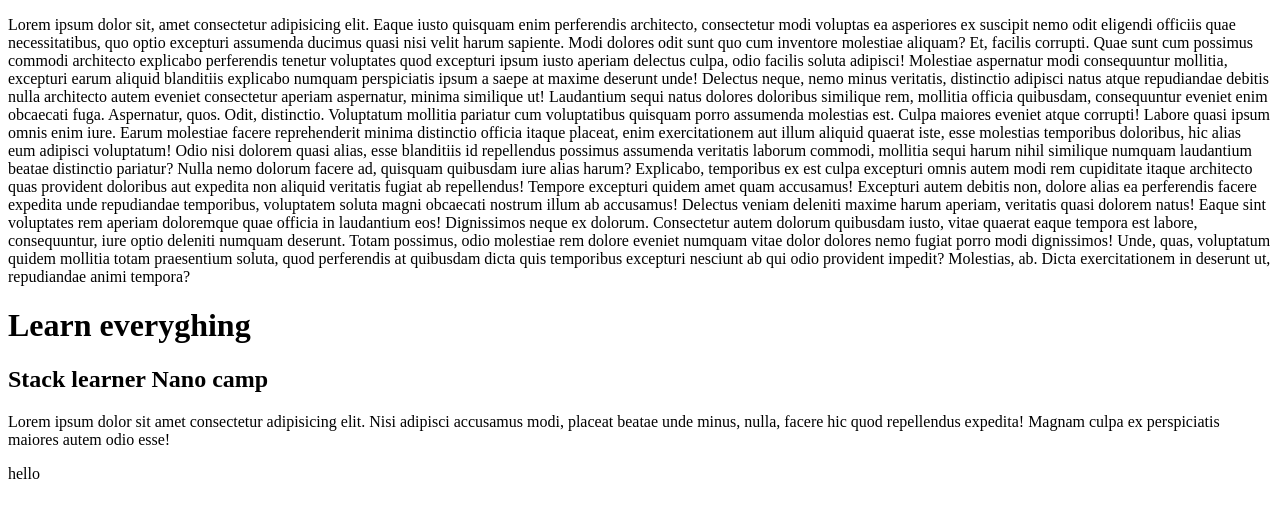
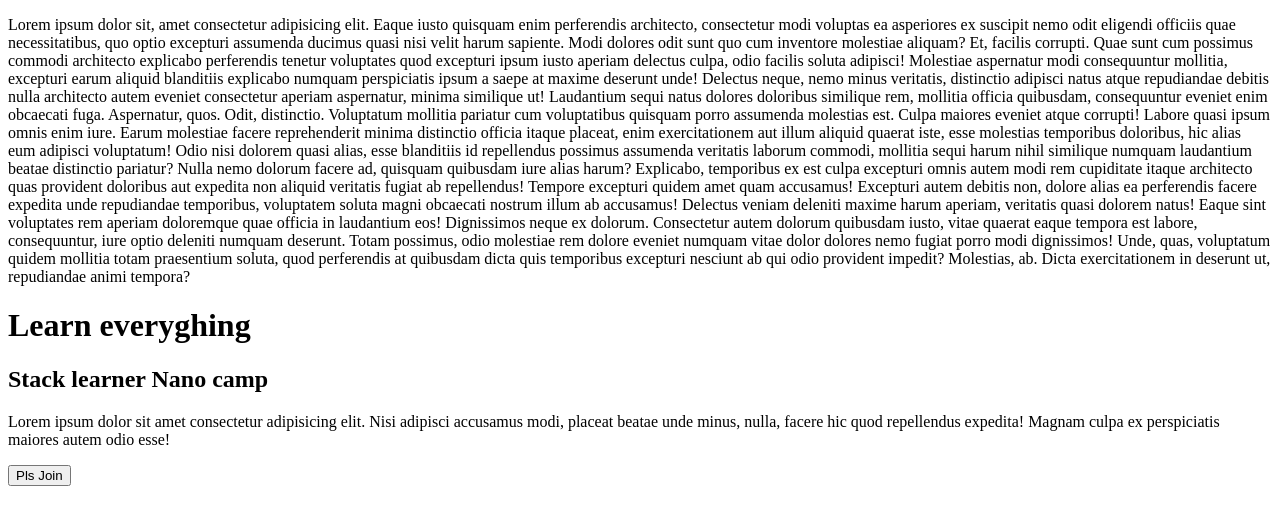
Before and after one commit to yusufABC/git-hub-tutorial, a plain HTML site: page index.html in a window 1280 px wide. Drawn offline with Linux system fonts and the light colour scheme.

Commit message:
Html file created

```diff
--- a/index.html
+++ b/index.html
@@ -14,6 +14,6 @@
 
     <h2>Stack learner Nano camp </h2>
     <p>Lorem ipsum dolor sit amet consectetur adipisicing elit. Nisi adipisci accusamus modi, placeat beatae unde minus, nulla, facere hic quod repellendus expedita! Magnam culpa ex perspiciatis maiores autem odio esse!</p>
-    <p>hello</p>
+    <button>Pls Join</button>
 </body>
 </html>
```
